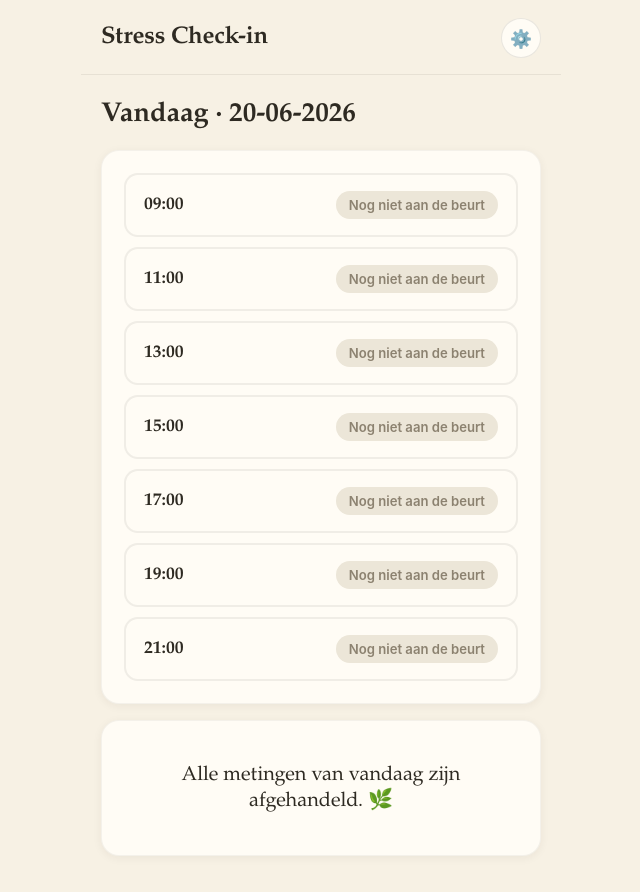
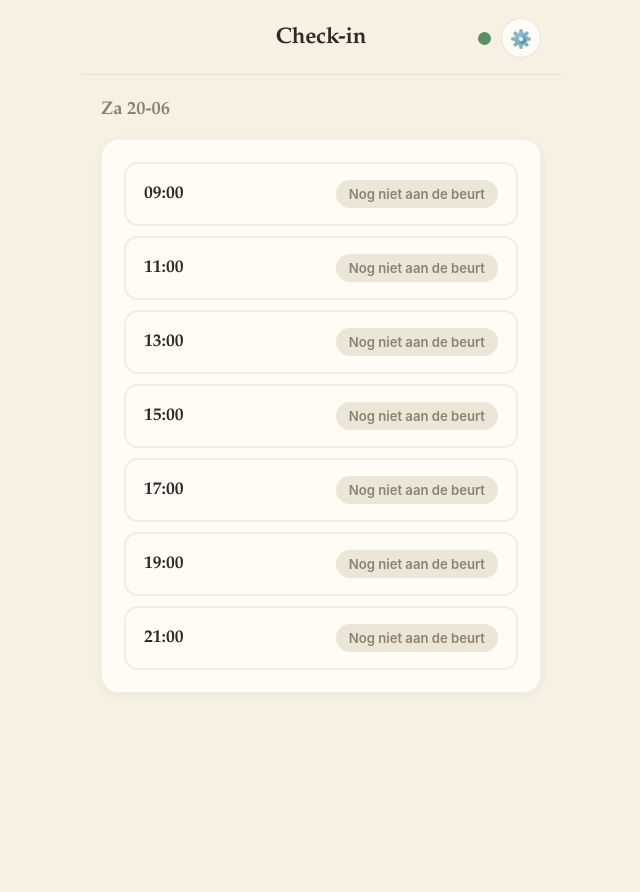
Before and after one commit to gvtws5mbk2-cyber/stress-checkin, a plain HTML site: page index.html in a window 1280 px wide. Shown: the whole page, without its empty margins (319-959 px from the left). After the commit the page ends 800 px from the top, so only its background shows below. Drawn offline with Linux system fonts and the light colour scheme.

Commit message:
Topbar: 'Check-in' gecentreerd + statusbolletje, datum als 'Ma dd-mm', kleinere datumtekst

```diff
--- a/app.js
+++ b/app.js
@@ -39,6 +39,13 @@
   }
 
   function todayKey() { return dateKeyFor(new Date()); }
+
+  var DAY_ABBR = ["Zo", "Ma", "Di", "Wo", "Do", "Vr", "Za"];
+
+  function todayShortLabel() {
+    var d = new Date();
+    return DAY_ABBR[d.getDay()] + " " + pad(d.getDate()) + "-" + pad(d.getMonth() + 1);
+  }
 
   function nowHHMM() {
     var d = new Date();
@@ -154,6 +161,14 @@
       });
     });
     return n;
+  }
+
+  function updateStatusDot() {
+    var dot = document.getElementById("statusDot");
+    if (!dot) return;
+    var allDone = nextOpenSlot(todayKey()) === null;
+    dot.className = "status-dot" + (allDone ? " all-done" : "");
+    dot.title = allDone ? "Alle metingen van vandaag zijn afgehandeld" : "Er staat nog een meting open vandaag";
   }
 
   function updateSyncBadge() {
@@ -339,6 +354,7 @@
     else if (state.view === "confirm") viewEl.appendChild(renderConfirm());
     else if (state.view === "settings") viewEl.appendChild(renderSettings());
     updateSyncBadge();
+    updateStatusDot();
   }
 
   function statusLabel(status) {
@@ -349,7 +365,7 @@
     var dk = todayKey();
     var next = nextOpenSlot(dk);
     var wrap = h("div", {}, []);
-    wrap.appendChild(h("p", { class: "date-title" }, ["Vandaag · " + dk]));
+    wrap.appendChild(h("p", { class: "date-title" }, [todayShortLabel()]));
 
     var list = h("div", { class: "slot-list" }, []);
     SLOTS.forEach(function (slot) {
@@ -370,10 +386,6 @@
         class: "btn btn-primary",
         onclick: function () { openSlot(next); }
       }, ["Start meting " + next]));
-    } else {
-      wrap.appendChild(h("div", { class: "card" }, [
-        h("p", { class: "confirm-text" }, ["Alle metingen van vandaag zijn afgehandeld. 🌿"])
-      ]));
     }
 
     return wrap;
--- a/index.html
+++ b/index.html
@@ -15,9 +15,13 @@
 <body>
 <div id="app">
   <header class="topbar">
-    <div class="topbar-row">
-      <h1 id="homeBtn" class="title-btn" role="button" aria-label="Naar startscherm">Stress Check-in</h1>
-      <button id="settingsBtn" class="icon-btn" aria-label="Instellingen">⚙️</button>
+    <div class="topbar-row topbar-row-3col">
+      <span></span>
+      <h1 id="homeBtn" class="title-btn" role="button" aria-label="Naar startscherm">Check-in</h1>
+      <div class="topbar-right">
+        <span id="statusDot" class="status-dot" title="Status van vandaag"></span>
+        <button id="settingsBtn" class="icon-btn" aria-label="Instellingen">⚙️</button>
+      </div>
     </div>
   </header>
   <main id="view"></main>
--- a/style.css
+++ b/style.css
@@ -65,22 +65,42 @@ body{
   justify-content:space-between;
 }
 .topbar-row-sub{justify-content:flex-start;}
+.topbar-row-3col{
+  display:grid;
+  grid-template-columns:1fr auto 1fr;
+  align-items:center;
+}
+.topbar-right{
+  display:flex;
+  align-items:center;
+  justify-content:flex-end;
+  gap:10px;
+}
 .title-btn{
   background:none;
   border:none;
   padding:0;
   margin:0;
   cursor:pointer;
-  text-align:left;
+  text-align:center;
+  justify-self:center;
 }
 .topbar h1{
   font-family:var(--serif);
-  font-size:1.5rem;
+  font-size:1.4rem;
   margin:0;
   font-weight:600;
   letter-spacing:-0.01em;
   color:var(--ink);
 }
+.status-dot{
+  width:13px;
+  height:13px;
+  border-radius:50%;
+  background:var(--danger);
+  flex-shrink:0;
+}
+.status-dot.all-done{background:#5e8c63;}
 .icon-btn{
   background:var(--card);
   border:1px solid rgba(46,42,34,0.1);
@@ -122,8 +142,8 @@ main{flex:1;padding:20px;}
 
 .date-title{
   font-family:var(--serif);
-  font-size:1.7rem;
-  color:var(--ink);
+  font-size:1.15rem;
+  color:var(--muted);
   margin:4px 0 18px;
   font-weight:600;
 }
--- a/sw.js
+++ b/sw.js
@@ -1,4 +1,4 @@
-var CACHE_NAME = "stress-checkin-v11";
+var CACHE_NAME = "stress-checkin-v12";
 var ASSETS = [
   "./",
   "./index.html",
```
